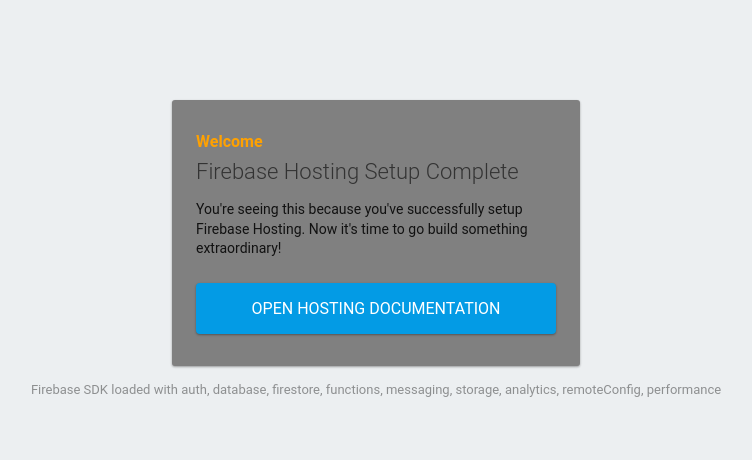
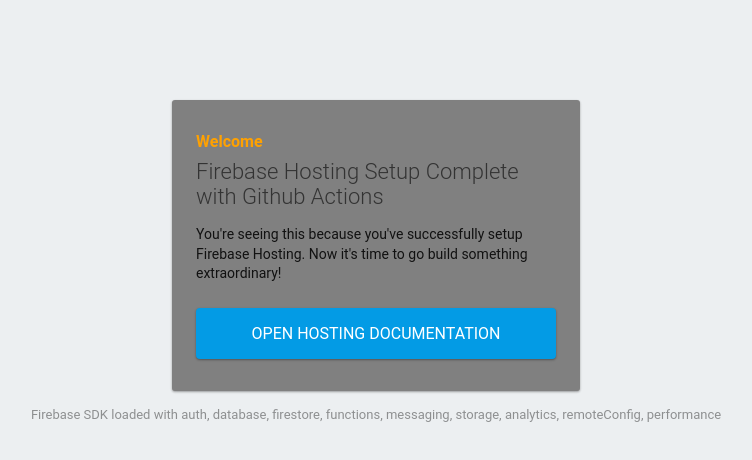
Before and after one commit to OscarConstantino/firebase-hosting-github-actions, a plain HTML site: page public/index.html in a window 1280 px wide. Shown: the whole page, without its empty margins (264-1016 px from the left). Drawn offline with Linux system fonts and the light colour scheme; some packages are replaced by stand-ins of ours.

Commit message:
Changing index

```diff
--- a/public/index.html
+++ b/public/index.html
@@ -34,7 +34,7 @@
   <body>
     <div id="message">
       <h2>Welcome</h2>
-      <h1>Firebase Hosting Setup Complete</h1>
+      <h1>Firebase Hosting Setup Complete with Github Actions</h1>
       <p>You're seeing this because you've successfully setup Firebase Hosting. Now it's time to go build something extraordinary!</p>
       <a target="_blank" href="https://firebase.google.com/docs/hosting/">Open Hosting Documentation</a>
     </div>
```
